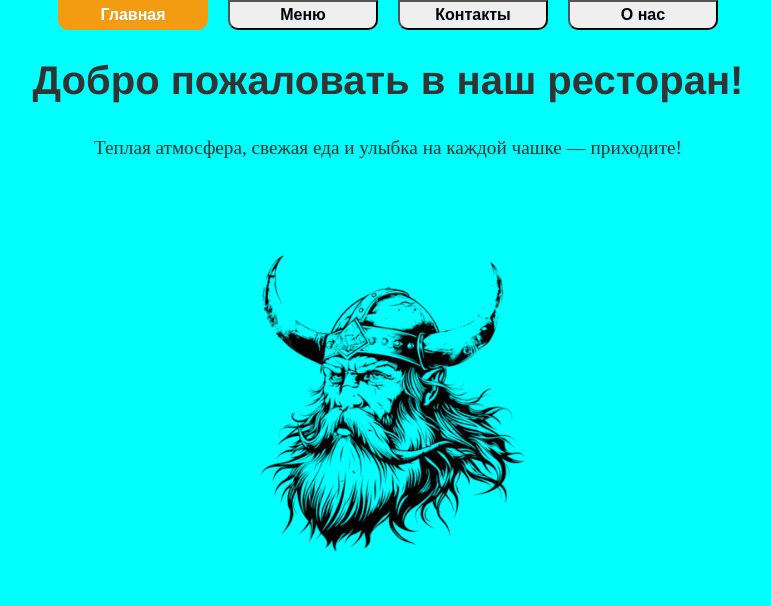
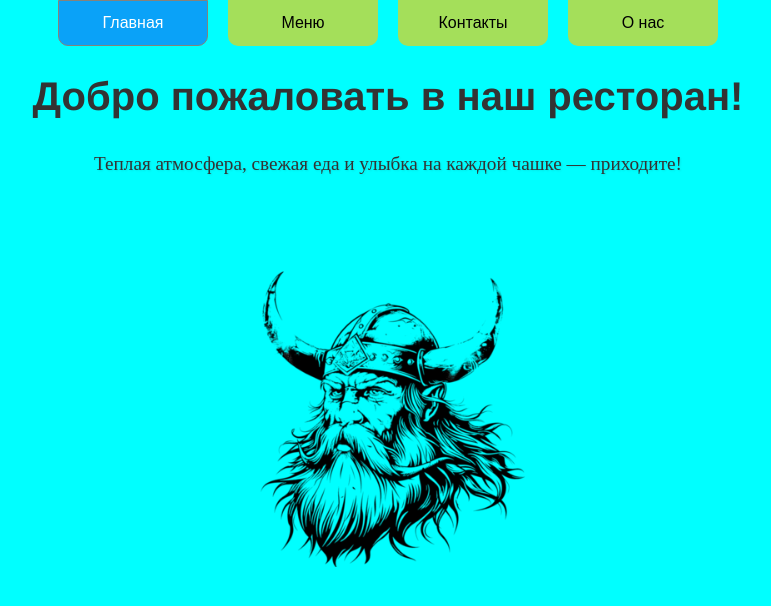
Before and after one commit to Den4ik3090/OdinP_Project-RestouranPage-, a website built with webpack: page src/index.html in a window 1280 px wide. Shown: the whole page, without its empty margins (252-1023 px from the left). Built offline with nearby package versions, Linux system fonts and the light colour scheme.

Commit message:
style_complete

```diff
--- a/src/index.html
+++ b/src/index.html
@@ -14,7 +14,7 @@
         <button id="tab-home">Главная </button>
         <button id="tab-menu">Меню</button>
         <button id="tab-contact">Контакты</button>
-        <button>О нас </button>
+        <button id="tab-info">О нас </button>
       </div>
     </nav>
   </header>
--- a/src/menu.js
+++ b/src/menu.js
@@ -113,8 +113,9 @@ export default function loadMenu() {
     const p = document.createElement('p');
     p.textContent = dish.desc;
 
-    const price = document.createElement('span');
-    price.classList.add('menu-price');
+    const price = document.createElement('button');
+    price.classList.add('menu-price_btn');
+
     price.textContent = dish.price;
 
     article.appendChild(img);
--- a/src/style.css
+++ b/src/style.css
@@ -13,12 +13,34 @@ p {
   text-shadow: #3333331e 1px 1px 2px;
 }
 
-button {
+#tab-home,
+#tab-contact,
+#tab-menu,
+#tab-info {
+  padding: 10px 20px;
+  border: none;
+  background-color: #fcce03a6;
+  transition: background-color 0.3s;
+  border-radius: 0px 0px 10px 10px;
+}
+
+.menu-price_btn {
+
+  background-color: #b3b2b2a6;
+  transition: background-color 0.3s;
+
+
+}
+
+
+
+
+
+.menu-price_btn {
   font-size: 1rem;
   font-weight: bold;
   text-shadow: #44c4f71e 1px 1px 2px;
   cursor: pointer;
-  border-radius: 0px 0px 10px 10px;
 }
 
 button:hover {
@@ -48,12 +70,16 @@ header {
   gap: 20px;
 }
 
-.nav__btn button.active {
-  background-color: #f39c12;
+.nav__btn button.active,
+#tab-home.active,
+#tab-contact.active,
+#tab-menu.active,
+#tab-info.active {
+  background-color: #1259f38e;
   /* цвет фона для активной кнопки */
   color: white;
   /* цвет текста */
-  border: 1px solid #f39c12;
+  border: 1px solid #86827b;
   /* граница для выделения */
 }
 
```
